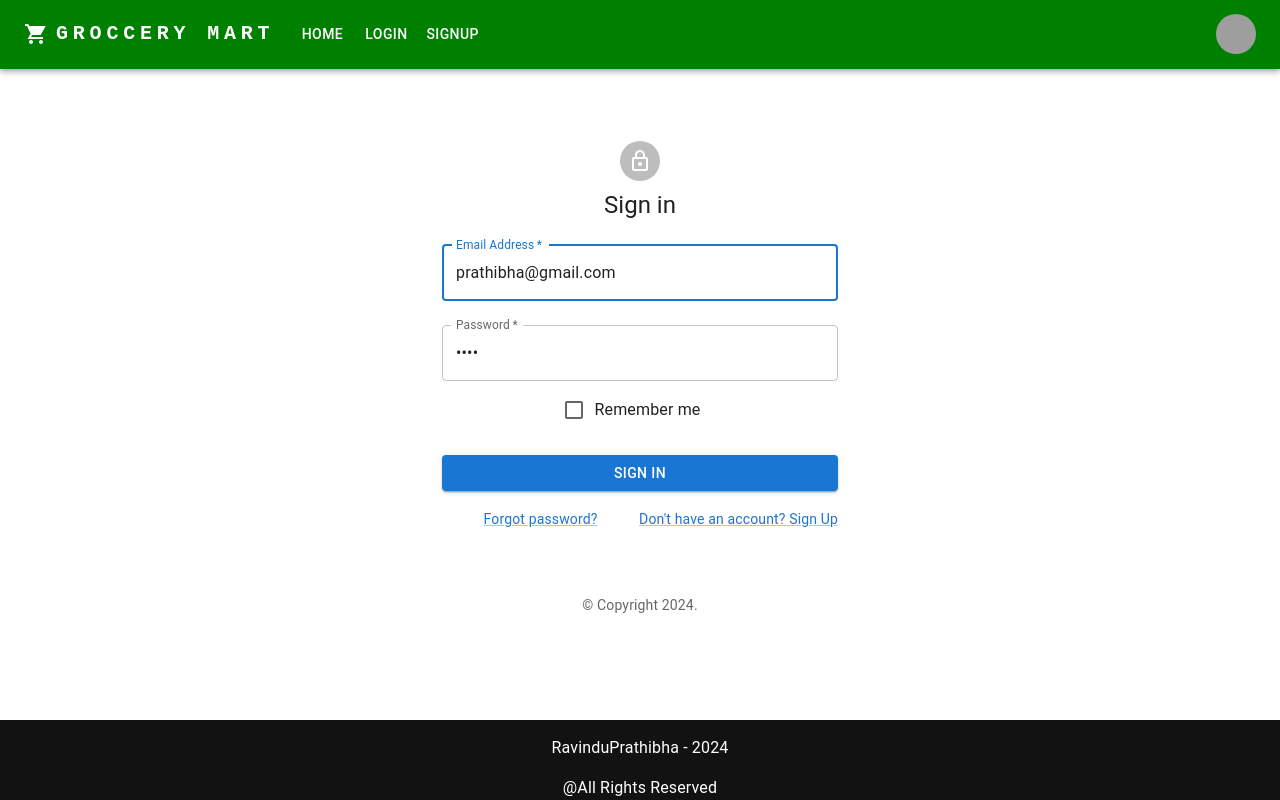
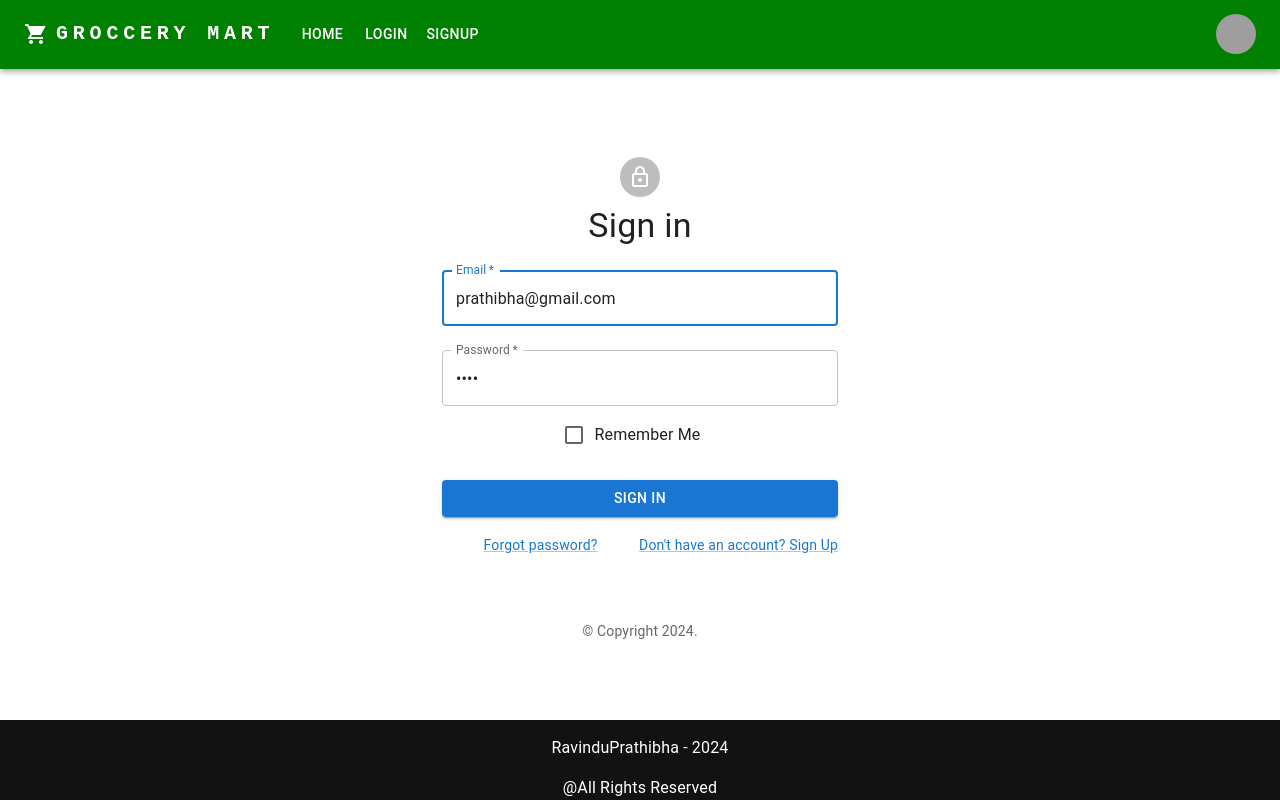
Before and after one commit to Ranger-HK/E-commerce-App-Using-MERN-Stack, a React (Create React App) app in the folder frontend/: page /Login in a window 1280 px wide. Built offline with nearby package versions, Linux system fonts and the light colour scheme; grey boxes are pictures that could not be loaded; the HTML template or start-up script is replaced by a standard one.

Commit message:
Update Project

```diff
--- a/frontend/src/components/login/Login.jsx
+++ b/frontend/src/components/login/Login.jsx
@@ -67,7 +67,7 @@ export default function LogIn() {
         <CssBaseline />
         <Box
           sx={{
-            marginTop: 8,
+            marginTop: 10,
             display: 'flex',
             flexDirection: 'column',
             alignItems: 'center',
@@ -76,7 +76,7 @@ export default function LogIn() {
           <Avatar sx={{ m: 1, bgcolor: 'secondary' }}>
             <LockOutlinedIcon />
           </Avatar>
-          <Typography component="h1" variant="h5">
+          <Typography component="h1" variant="h4">
             Sign in
           </Typography>
           <Box component="form" onSubmit={handleSubmit} noValidate sx={{ mt: 1 }}>
@@ -85,7 +85,7 @@ export default function LogIn() {
               required
               fullWidth
               id="email"
-              label="Email Address"
+              label="Email"
               name="email"
               autoComplete="email"
               autoFocus
@@ -106,7 +106,7 @@ export default function LogIn() {
             />
             <FormControlLabel
               control={<Checkbox value="remember" color="primary" />}
-              label="Remember me"
+              label="Remember Me"
             />
             <Button
               type="submit"
```
